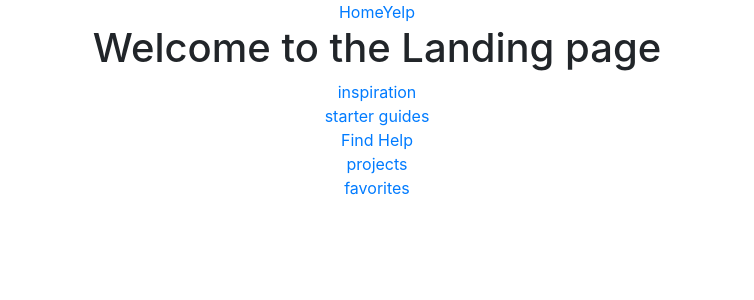
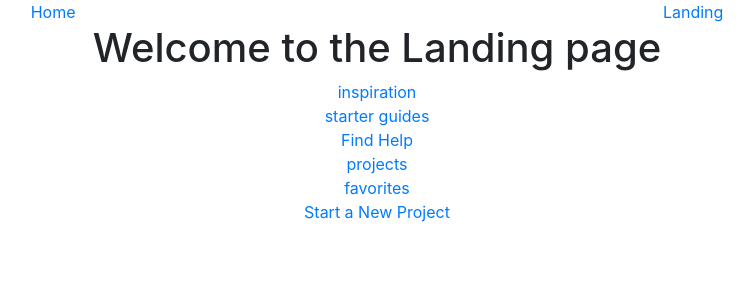
Before and after one commit to cwedwards9/modern-living-app, a React (Create React App) app in the folder client/: page /landing in a window 1280 px wide. Shown: the top 300 px of the page, without its empty margins (263-1017 px from the left). Built offline with nearby package versions, Linux system fonts and the light colour scheme.

Commit message:
Update links/routes

```diff
--- a/client/src/App.js
+++ b/client/src/App.js
@@ -9,6 +9,7 @@ import Starter from "./pages/Starter";
 import ContractorSearch from "./pages/contractor/ContractorSearch";
 import Projects from "./pages/Projects";
 import FavoritesList from "./pages/favorites/FavoritesList";
+import NewProjectForm from "./pages/NewProjectForm";
 
 import Navbar from "./components/Navbar";
 import './App.css';
@@ -29,6 +30,7 @@ class App extends Component {
           <Route exact path="/yelp" render= { () => <ContractorSearch /> } />
           <Route exact path="/projects" render= { () => <Projects /> } />
           <Route exact path="/favorites" render= { () => <FavoritesList /> } />
+          <Route exact path="/newproject" render= { () => <NewProjectForm /> } />
         </Switch>
       </div>
     );
--- a/client/src/components/Navbar.js
+++ b/client/src/components/Navbar.js
@@ -4,9 +4,9 @@ import { NavLink } from "react-router-dom";
 class Navbar extends Component {
     render() {
         return (
-            <nav>
+            <nav style={{display: "flex", justifyContent: "space-around"}}>
                 <NavLink exact className="link" activeClassName="active-link" to="/">Home</NavLink>
-                <NavLink exact className="link" activeClassName="active-link" to="/yelp">Yelp</NavLink>
+                <NavLink exact className="link" activeClassName="active-link" to="/landing">Landing</NavLink>
             </nav>
         );
     }
--- a/client/src/pages/Landing.js
+++ b/client/src/pages/Landing.js
@@ -21,6 +21,9 @@ class Landing extends Component {
                 <section>
                     <Link to="/favorites">favorites</Link>
                 </section>
+                <section>
+                    <Link to="/newproject">Start a New Project</Link>
+                </section>
             </div>
         );
     }
```
